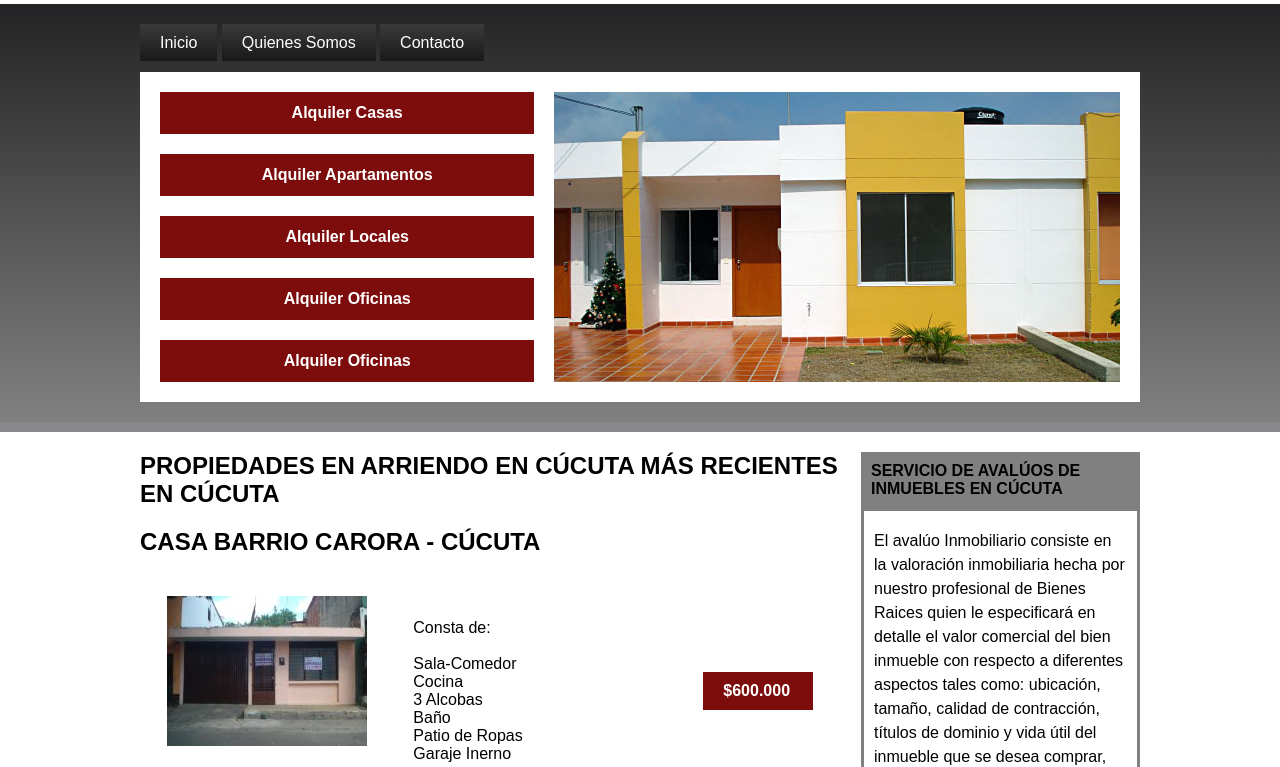
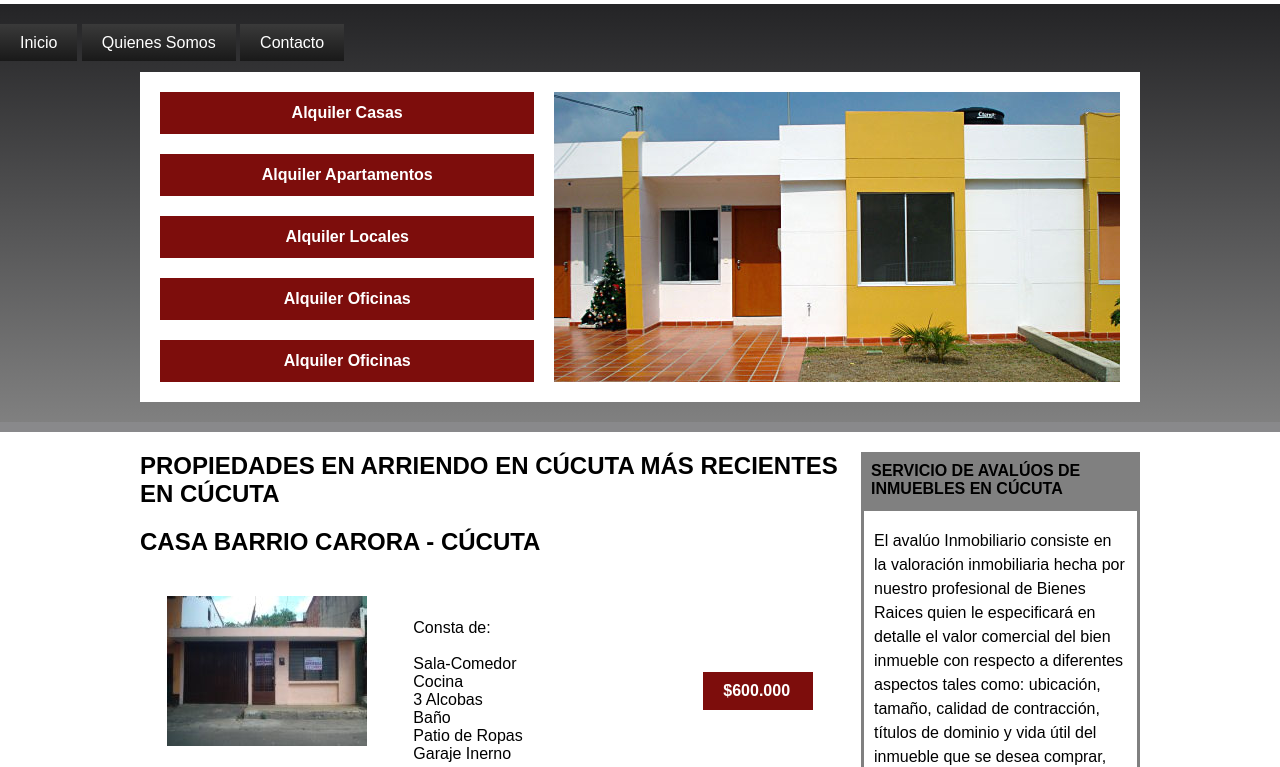
Before and after one commit to jonathanjaimes/habitar, a plain HTML site: page index.html in a window 1280 px wide. Shown: the part 207-974 px from the top of the page. Drawn offline with Linux system fonts and the light colour scheme.

Commit message:
arreglo estilos

```diff
--- a/estilos.css
+++ b/estilos.css
@@ -51,7 +51,7 @@ header {
 
 .linksHeader {
 	/*background-color: gray;*/
-	width: 1000px;
+	width: 100%;
 	padding-top: 10px;
 	padding-bottom: 20px;
 	margin: auto;
```
